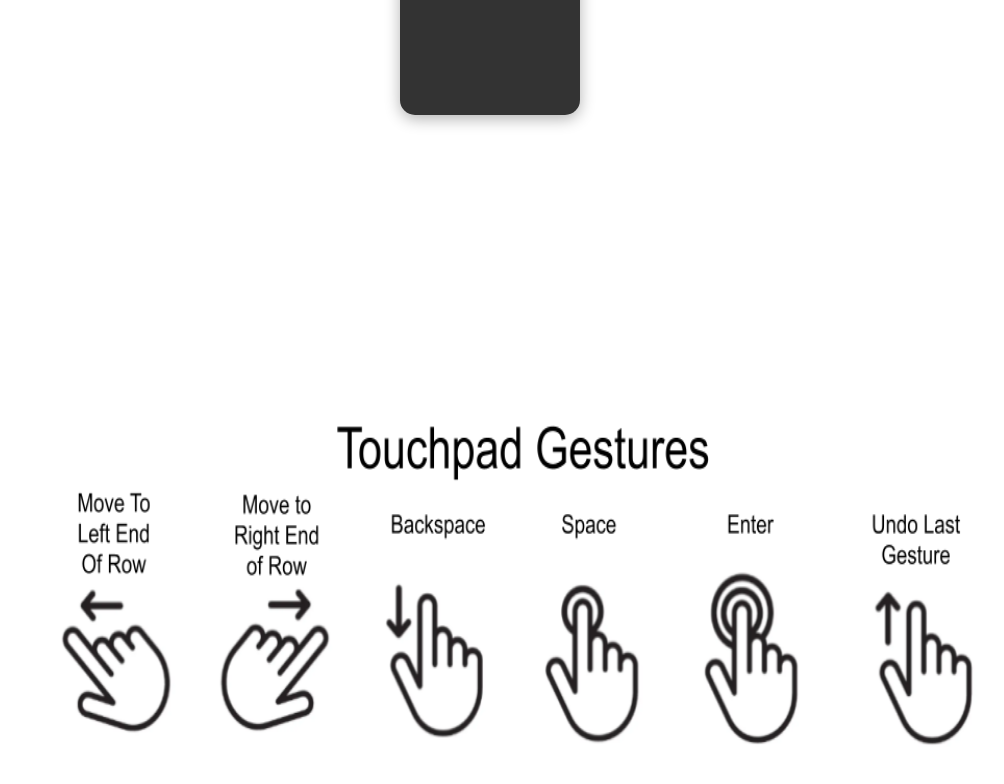
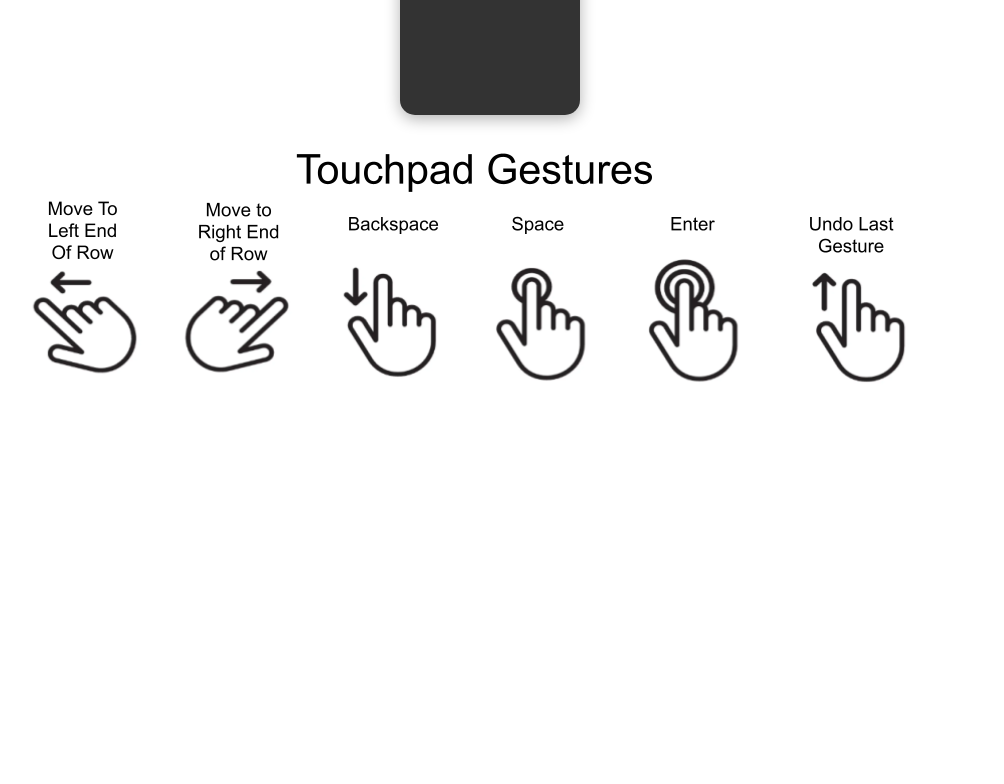
Before and after one commit to jbrill10/593Prototype, a React (Create React App) app: page / in a window 1280 px wide. Shown: the part 750-1534 px from the top of the page, without its empty margins (150-1154 px from the left). After the commit the page ends 1153 px from the top, so only its background shows below. Built offline with nearby package versions, Linux system fonts and the light colour scheme.

Commit message:
cropped image

```diff
--- a/src/App.js
+++ b/src/App.js
@@ -150,7 +150,7 @@ const App = () => {
         onOKPress={handleOKPress}
         handleGesture={handleGesture}
       />
-      <img src={gestures} height="1000" width="1000" style={{'border':0}}/>
+      <img src={gestures} height="264" width="920" style={{'border':0}}/>
       {/* <Trackpad handleGesture={handleGesture}/> */}
     </div>
   );
```
Also changed, not shown: src/gestures.png.
